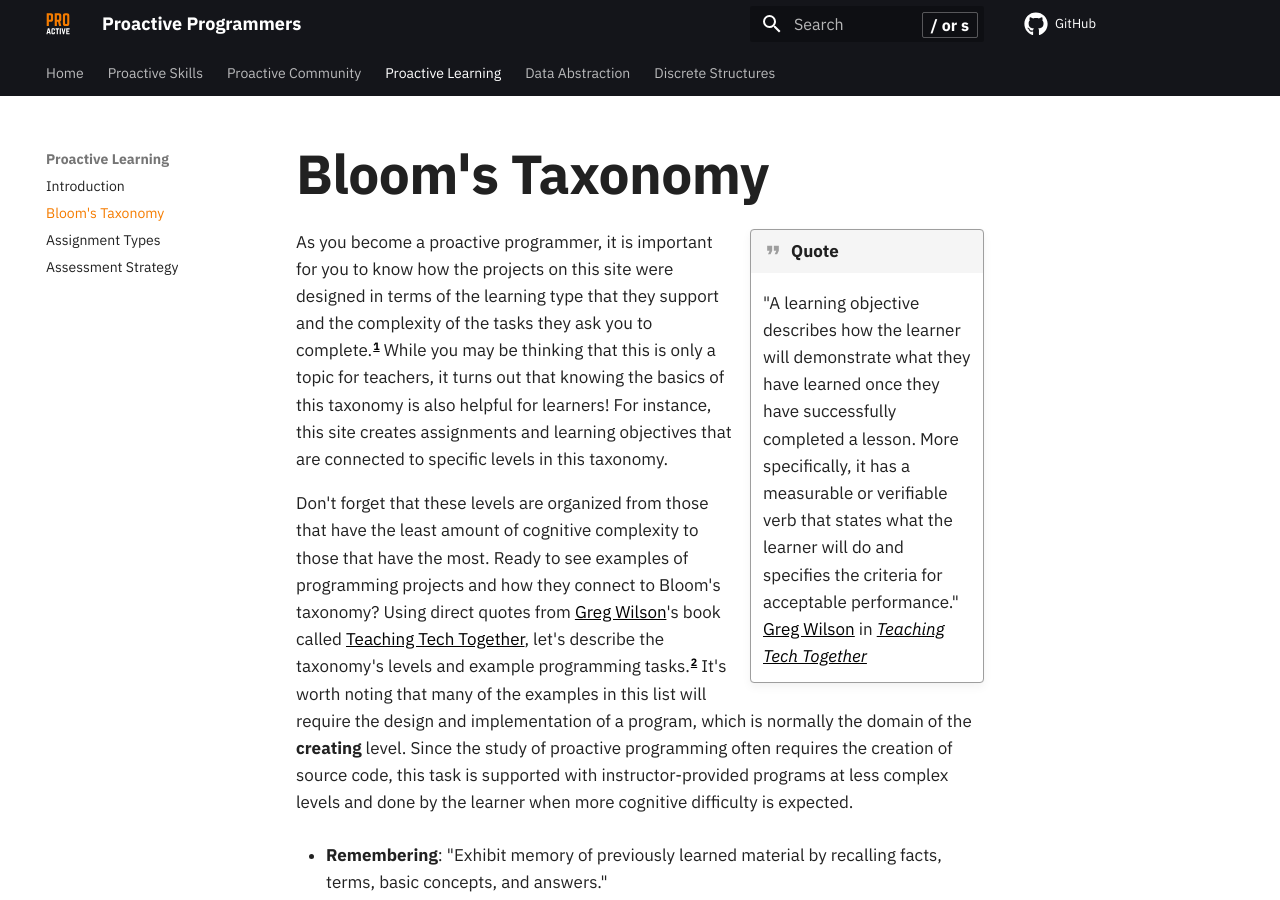
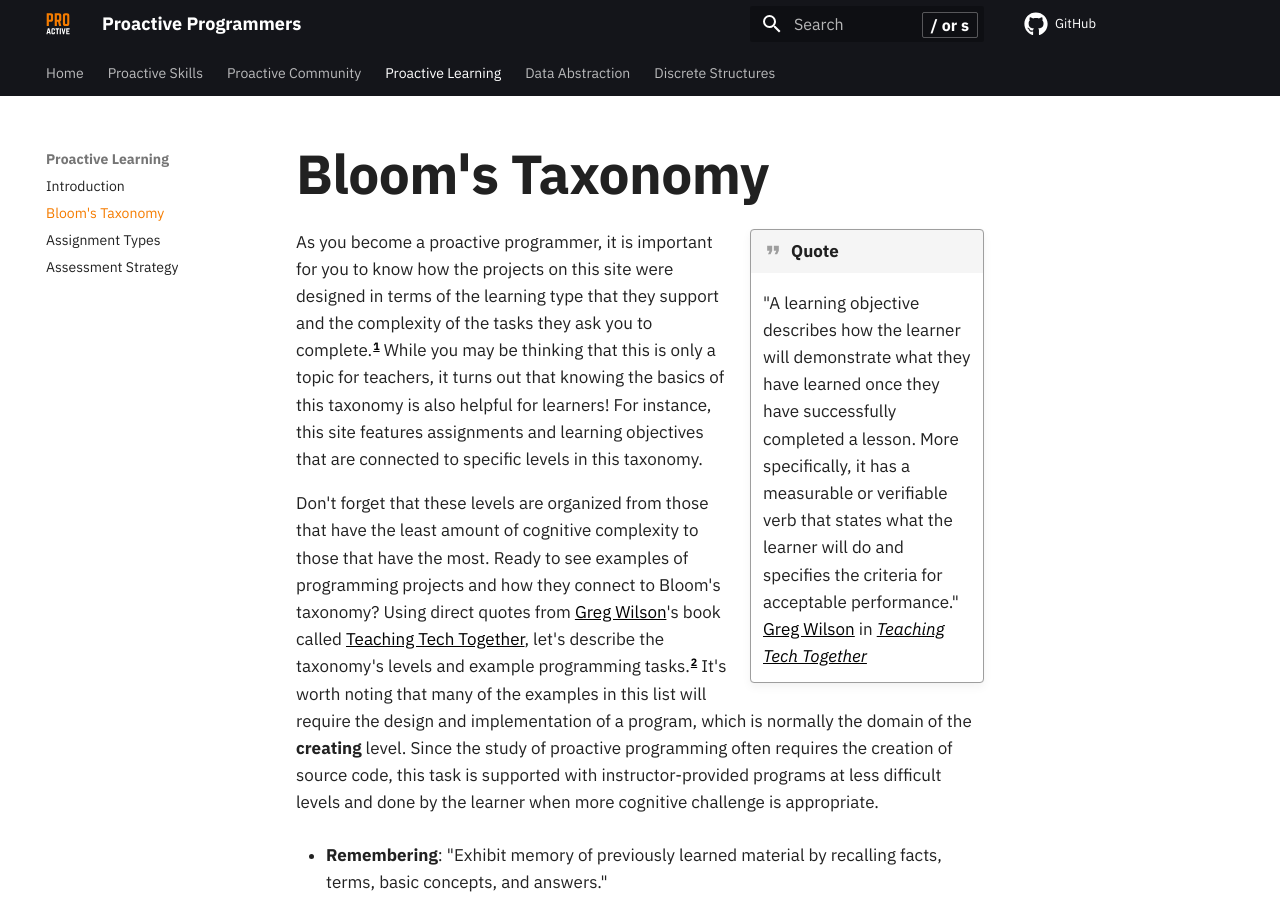
Before and after one commit to ProactiveProgrammers/www.proactiveprogrammers.com, an MkDocs documentation site: the page built from docs/proactive-learning/blooms-taxonomy.md, in a window 1280 px wide and 900 px high. Built offline with MkDocs 1.6.1 and Material for MkDocs 9.7.7, drawn with Linux system fonts in a browser that asks for light colours; comment, search, counter and statistics services are not loaded.

Commit message:
refactor: Polish the writing in blooms-taxonomy.md.

```diff
--- a/docs/proactive-learning/blooms-taxonomy.md
+++ b/docs/proactive-learning/blooms-taxonomy.md
@@ -9,7 +9,7 @@ projects on this site were designed in terms of the learning type that they
 support and the complexity of the tasks they ask you to complete.[^1] While you
 may be thinking that this is only a topic for teachers, it turns out that
 knowing the basics of this taxonomy is also helpful for learners! For instance,
-this site creates assignments and learning objectives that are connected to
+this site features assignments and learning objectives that are connected to
 specific levels in this taxonomy.
 
 Don't forget that these levels are organized from those that have the least
@@ -21,8 +21,8 @@ levels and example programming tasks.[^2] It's worth noting that many of the
 examples in this list will require the design and implementation of a program,
 which is normally the domain of the **creating** level. Since the study of
 proactive programming often requires the creation of source code, this task is
-supported with instructor-provided programs at less complex levels and done by
-the learner when more cognitive difficulty is expected.
+supported with instructor-provided programs at less difficult levels and done
+by the learner when more cognitive challenge is appropriate.
 
 - **Remembering**: "Exhibit memory of previously learned material by recalling
   facts, terms, basic concepts, and answers."
```
